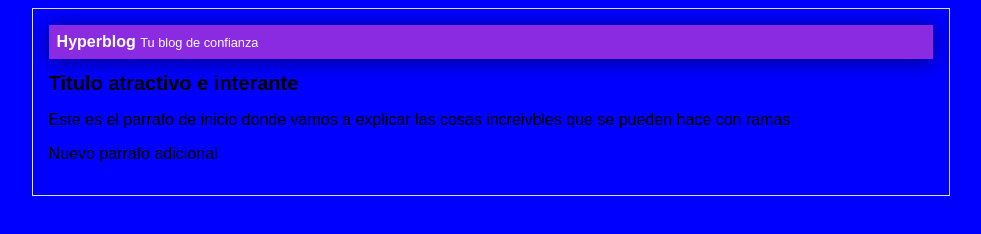
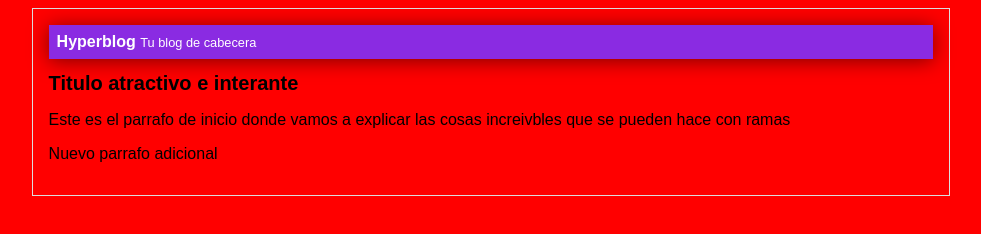
Before and after one commit to Paco1496/Hyperblog, a plain HTML site: page index.html in a window 1280 px wide. Shown: the whole page, without its empty margins (149-1130 px from the left). Drawn offline with Linux system fonts and the light colour scheme.

Commit message:
Modifique la cebecera y el color

```diff
--- a/css/estilos.css
+++ b/css/estilos.css
@@ -1,7 +1,7 @@
 body {
     text-align: center;
     font-family: "Arial";
-    background-color: blue;
+    background-color: red;
 }
 
 #container {
--- a/index.html
+++ b/index.html
@@ -11,7 +11,7 @@
 <body>
     <div id="container">
         <div id="cabecera">
-            Hyperblog <span id="tagline">Tu blog de confianza</span>
+            Hyperblog <span id="tagline">Tu blog de cabecera</span>
         </div>
         <div id="post">
             <h1>Titulo atractivo e interante</h1>
```
